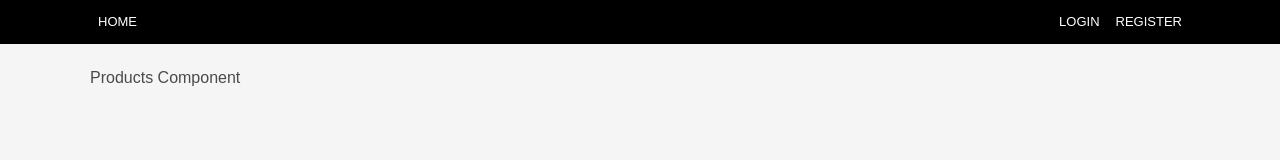
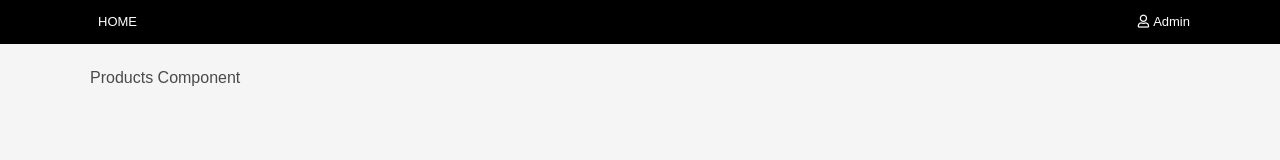
Before and after one commit to showlovezz/react_shoes_store, a React (Create React App) app: page / in a window 1280 px wide. Shown: the top 160 px of the page. Built offline with nearby package versions, Linux system fonts and the light colour scheme; a web font is replaced by a local one.

Commit message:
Import font-awesome and Adjust Header Component Date 0325

```diff
--- a/src/components/App.js
+++ b/src/components/App.js
@@ -7,7 +7,7 @@
   render() {
     return (
       <div className='main'>
-        <Header />
+        <Header nickName='Admin' />
         <Products />
       </div>
     )
--- a/src/components/Header.js
+++ b/src/components/Header.js
@@ -1,6 +1,25 @@
 import React from 'react'
 
 class Header extends React.Component {
+  renderLink() {
+    const nickName = this.props.nickName
+    if (nickName) {
+      return (
+        <span className='nickname'>
+          <i className='far fa-user'></i>
+          {this.props.nickName}
+        </span>
+      )
+    } else {
+      return (
+        <React.Fragment>
+          <a href='/'>Login</a>
+          <a href='/'>Register</a>
+        </React.Fragment>
+      )
+    }
+  }
+
   render() {
     return (
       <div className='header'>
@@ -9,8 +28,7 @@
             <a href='/'>Home</a>
           </div>
           <div className='end'>
-            <a href='/'>Login</a>
-            <a href='/'>Register</a>
+            {this.renderLink()}
           </div>
         </div>
       </div>
--- a/src/css/app.scss
+++ b/src/css/app.scss
@@ -1,5 +1,8 @@
 // Import Google Font
 @import url('https://fonts.googleapis.com/css?family=Nuntio:400,700');
+
+// Import font awesome
+@import url('https://cdnjs.cloudflare.com/ajax/libs/font-awesome/5.11.2/css/all.min.css');
 
 // Set Colors
 $purple: #c9168d;
```
